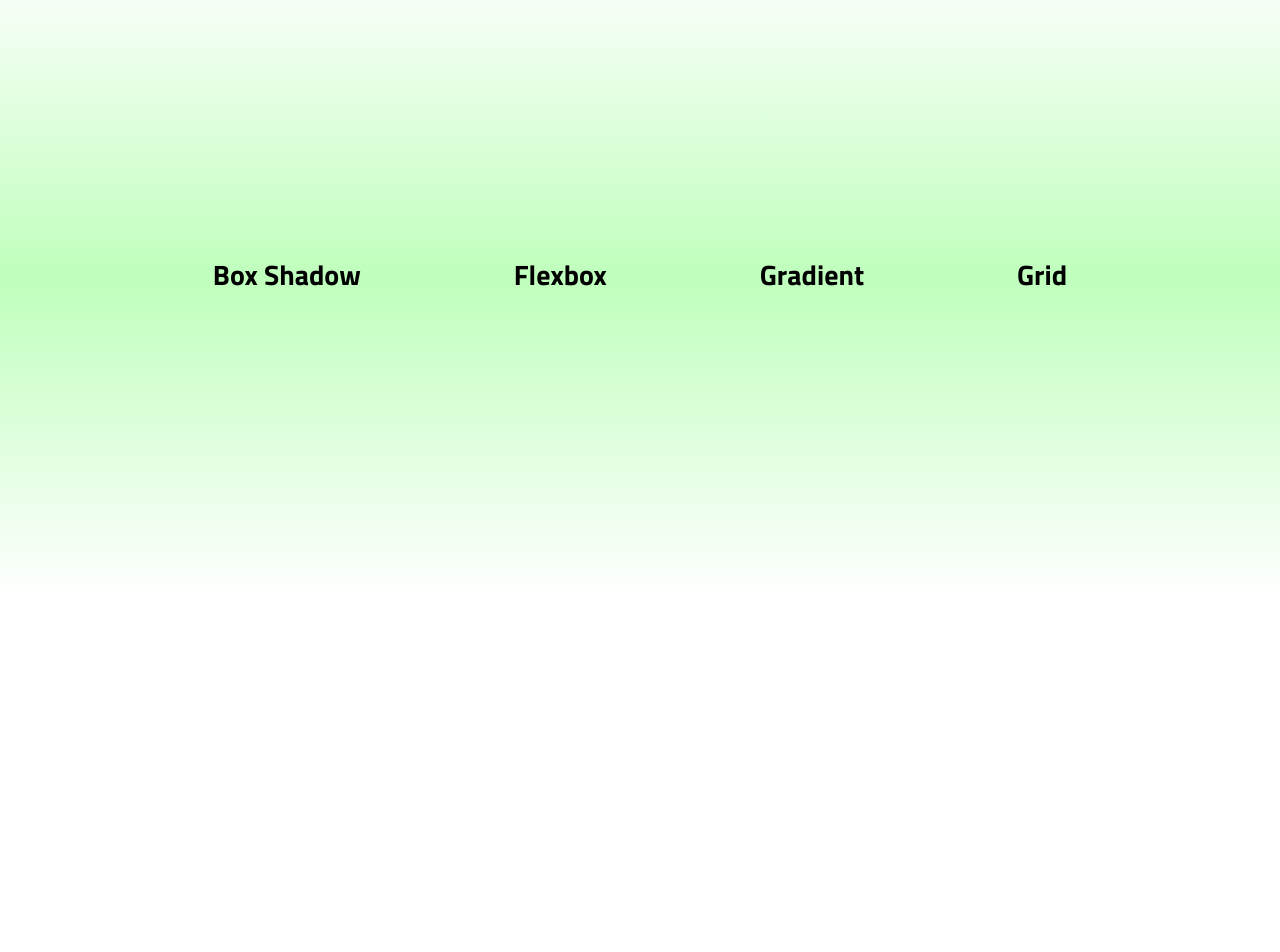
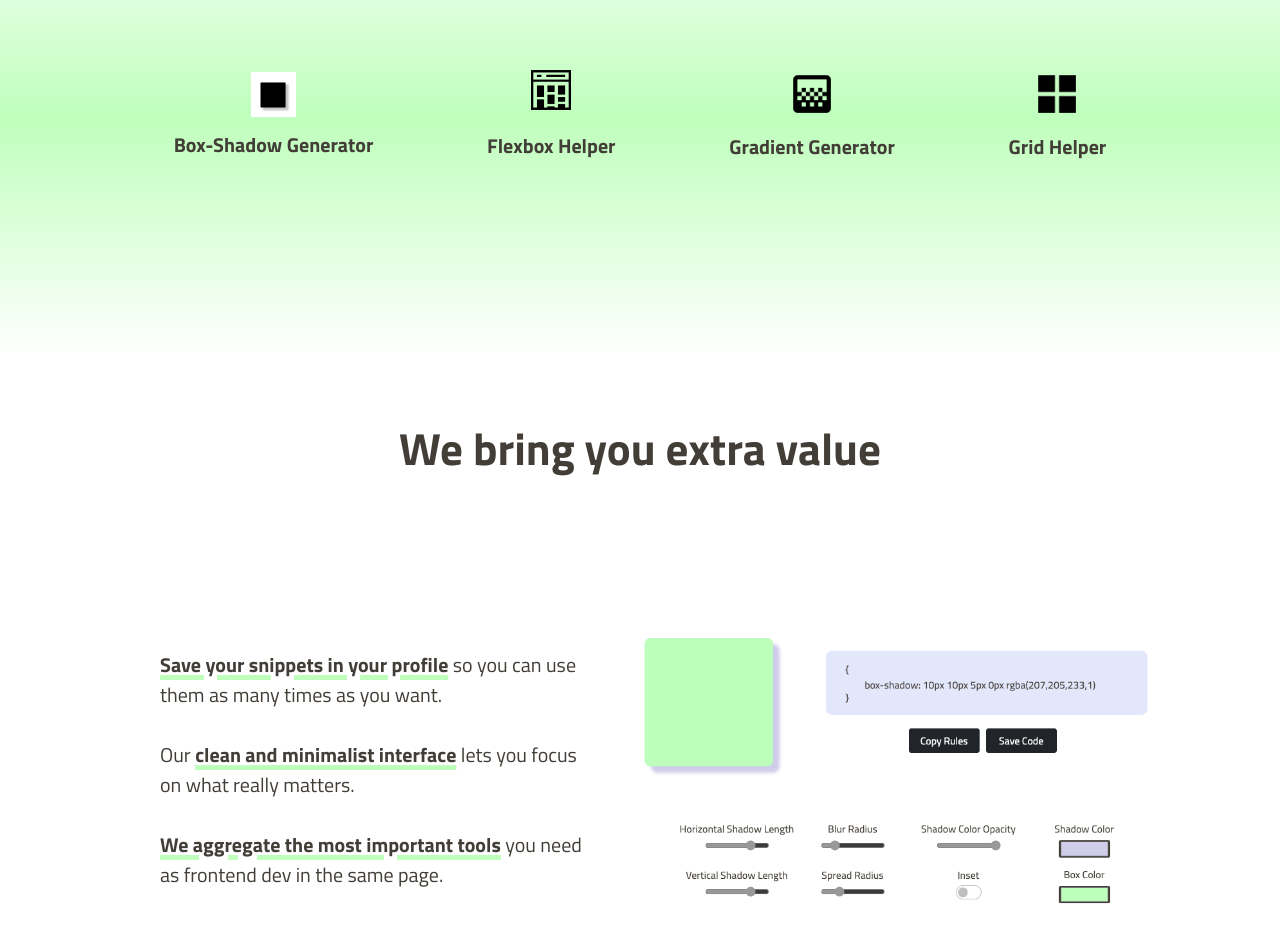
Before and after one commit to fck-css/web, a React (Create React App) app: page / in a window 1280 px wide. Shown: the part 840-1792 px from the top of the page. Built offline with nearby package versions, Linux system fonts and the light colour scheme.

Commit message:
finish styling home

```diff
--- a/src/views/Home/Home.jsx
+++ b/src/views/Home/Home.jsx
@@ -5,6 +5,11 @@ import laptop from '../../images/laptop.png';
 import person from '../../images/person.png';
 import conversation from '../../images/conversation.png';
 import table from '../../images/table.png';
+import flexboxImg from '../../images/flexbox-icon.png';
+import boxShadowImg from '../../images/box-shadow.png';
+import gridImg from '../../images/view-grid.png';
+import gradientImg from '../../images/gradient-icon.webp';
+import demoToolImg from '../../images/demo-tool.png';
 import { Link } from "react-router-dom";
 
 const Home = () => {
@@ -23,13 +28,41 @@ const Home = () => {
             </div>
         </section>
         <section className="tools">
-            <h3><Link to='/gradient'>Box Shadow</Link></h3>
-            <h3><Link to='/flexbox'>Flexbox</Link></h3>
-            <h3><Link to='/gradient'>Gradient</Link></h3>
-            <h3><Link to='/grid'>Grid</Link></h3>
+            <Link to='/box-shadow'>
+                <div>
+                    <img className="tool-home-img box-shadow-img" src={boxShadowImg} alt="" />
+                    <h5 className="mt-3">Box-Shadow Generator</h5>
+                </div>
+            </Link>
+            <Link to='/flexbox'>
+                <div>
+                    <img className="tool-home-img flexbox-img" src={flexboxImg} alt="" />
+                    <h5 className="mt-4">Flexbox Helper</h5>
+                </div>
+            </Link>
+            <Link to='/gradient'>
+                <div>
+                    <img className="tool-home-img" src={gradientImg} alt="" />
+                    <h5 className="mt-3">Gradient Generator</h5>
+                </div>
+            </Link>
+            <Link to='/grid'>
+                <div>
+                    <img className="tool-home-img" src={gridImg} alt="" />
+                    <h5 className="mt-3">Grid Helper</h5>
+                </div>
+            </Link>
         </section>
         <section className="functionalities">
-
+            <h1>We bring you extra value</h1>
+            <div className="demo-tools-div">
+                <ul>
+                    <li><span>Save your snippets in your profile</span> so you can use them as many times as you want.</li>
+                    <li>Our <span>clean and minimalist interface</span> lets you focus<br></br> on what really matters.</li>
+                    <li><span>We aggregate the most important tools</span> you need as frontend dev in the same page.</li>
+                </ul>
+                <img className="demo-tool-img" src={demoToolImg} alt="" />
+            </div>
         </section>
         </div>
     )
--- a/src/views/Home/Home.scss
+++ b/src/views/Home/Home.scss
@@ -6,7 +6,7 @@
     display: flex;
     justify-content: center;
     align-items: flex-start;
-    height: 80vh;
+    height: 70vh;
     margin-top: 20px;
 }
 
@@ -139,7 +139,7 @@
     display: flex;
     justify-content: space-evenly;
     align-items: center;
-    height: 80vh;
+    height: 60vh;
     background: linear-gradient(0deg, rgba(255,255,255,1) 0%, rgba(191,255,188,1) 50%, rgba(255,255,255,1) 100%);
     padding: 0 60px;
 }
@@ -150,11 +150,69 @@
     text-decoration: none;
 }
 
+.tool-home-img {
+    width: 50px;
+}
+
+.flexbox-img {
+    width: 40px;
+}
+
+.box-shadow-img {
+    width: 45px;
+}
+
+.tools h5 {
+    color: $brown-color;
+    font-weight: 600;
+}
+
 /* THIRD SECTION */
 
 .home-page .functionalities {
+    width: 80vw;
+    display: flex;
+    flex-direction: column;
+    justify-content: center;
+    align-items: center;
+    height: 80vh;
+    margin: 0 auto;
+    margin-bottom: 70px;
+}
+
+.demo-tool-img {
+    width: 40vw;
+}
+
+.demo-tools-div {
+    width: 80vw;
     display: flex;
     justify-content: center;
     align-items: center;
-    height: 80vh;
+    margin-top: 50px;
 }
+
+.functionalities h1 {
+    font-weight: 600;
+    font-size: 45px;
+    margin-bottom: 80px;
+}
+
+.demo-tools-div ul {
+    width: 40vw;
+    text-align: start;
+    margin-right: 40px;
+    margin-top: 45px;
+    list-style-type: none;
+}
+
+.demo-tools-div ul li {
+    text-align: start;
+    font-size: 20px;
+    margin-bottom: 30px;
+}
+
+.functionalities span {
+    font-weight: 600;
+    text-decoration: underline 5px $light-green-color;
+}
```
Also changed, not shown: src/images/demo-tool.png (added).
